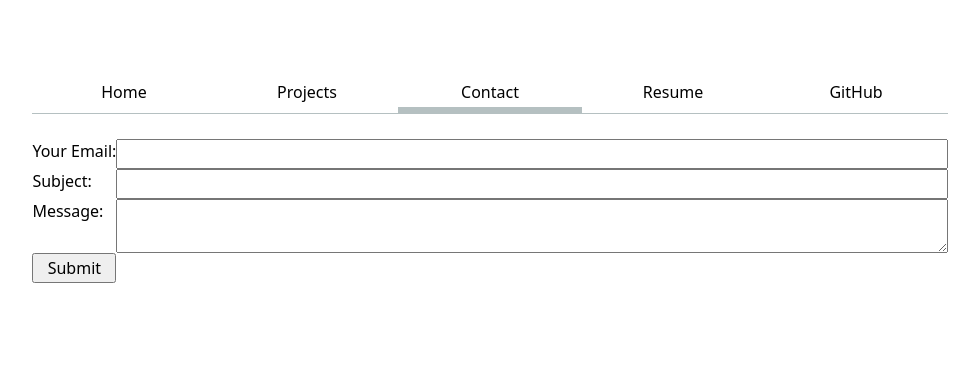
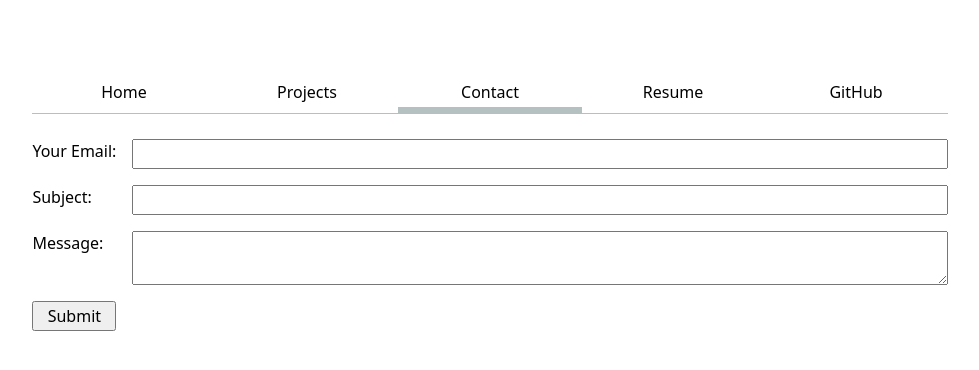
Before and after one commit to Colin-Tran/portfolio, a plain HTML site: page contact/index.html in a window 1280 px wide. Shown: the whole page, without its empty margins (150-1129 px from the left). Drawn offline with Linux system fonts and the light colour scheme.

Commit message:
added gap

```diff
--- a/style.css
+++ b/style.css
@@ -5,7 +5,7 @@ body {
   font: 100%/1.5 system-ui;
   max-width: 100ch;
   margin-inline: auto;
-  padding: 4em;a
+  padding: 4em;
   accent-color: var(--color-accent);
 }
 
@@ -47,7 +47,8 @@ button {
 
 form {
   display: grid;
-  grid-template-columns: auto 1fr
+  grid-template-columns: auto 1fr;
+  gap: 1em;
 }
 
 label {
```
